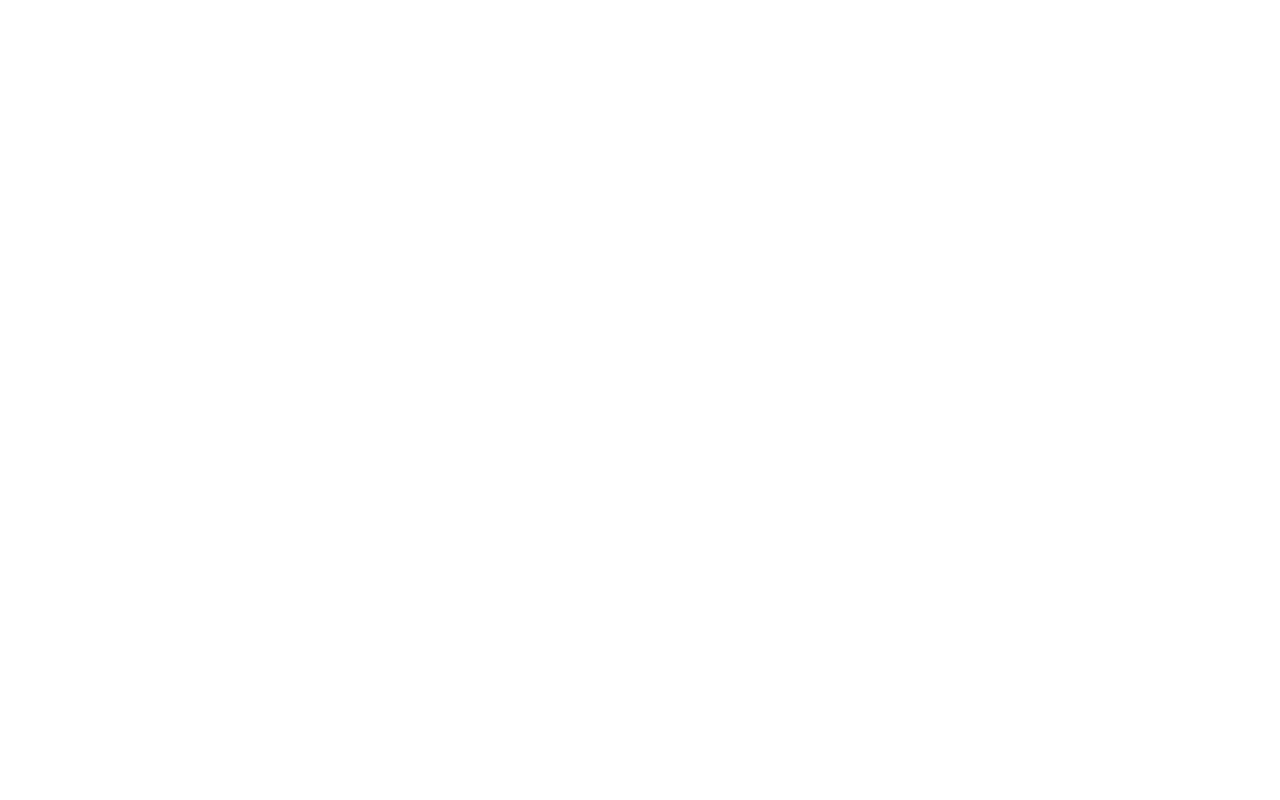
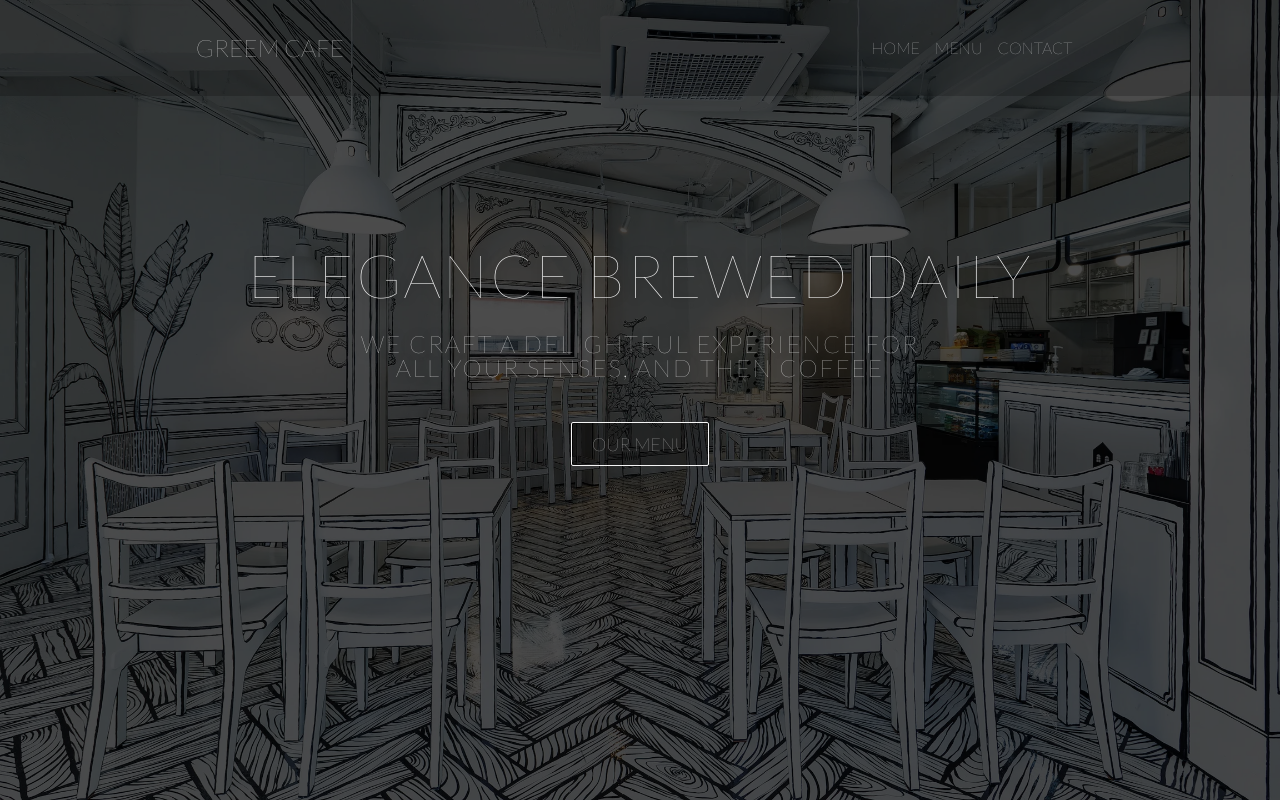
Before and after one commit to MauroLZ/restaurant, a website built with webpack: page dist/index.html in a window 1280 px wide. Built offline with nearby package versions, Linux system fonts and the light colour scheme.

Commit message:
- Added header and hero

```diff
--- a/src/index.js
+++ b/src/index.js
@@ -0,0 +1,20 @@
+// Importing modules
+import createHeader from "../src/modules/header.js";
+import createHero from "../src/modules/hero.js";
+
+// Creating the elements that will hold whatever the modules return
+const contentContainer = document.getElementById('content');
+const header = createHeader();
+const hero = createHero();
+
+// JavaScript code
+const overlayContainer = document.querySelector('.overlay-container');
+
+setTimeout(() => {
+    overlayContainer.style.backgroundImage = 'url("../assets/coffee_bg-2.jpeg")';
+}, 7000); // 7000 milliseconds = 7 seconds
+
+
+// Appending the elements to the content container
+contentContainer.appendChild(hero);
+contentContainer.prepend(header);
--- /dev/null
+++ b/src/modules/header.js
@@ -0,0 +1,36 @@
+// Header.js
+const createHeader = () => {
+    // Creating the header elements
+    const headerElement = document.createElement('header');
+    const logo = document.createElement('h1');
+    const menuNav = document.createElement('nav');
+    const menuList = document.createElement('ul');
+    // Creating the li elements for the menuList element
+    const home = document.createElement('li');
+    const menu = document.createElement('li');
+    const contact = document.createElement('li');
+
+
+    // Adding the necessary classes to the elements
+    menuNav.classList.add('menu-nav');
+    menuList.classList.add('menu-nav_links');
+
+    // Adding content to the elements
+    home.textContent = "Home";
+    menu.textContent = "Menu";
+    contact.textContent = "Contact";
+    logo.innerHTML = "Greem Cafe";
+
+
+    // Appending the elements to the header element
+    headerElement.appendChild(logo);
+    menuList.appendChild(home);
+    menuList.appendChild(menu);
+    menuList.appendChild(contact);
+    menuNav.appendChild(menuList);
+    headerElement.appendChild(menuNav);
+
+    return headerElement;
+};
+
+export default createHeader;
--- /dev/null
+++ b/src/modules/hero.js
@@ -0,0 +1,27 @@
+const createHero = () => {
+    // Creating the elements for the hero section
+    const hero = document.createElement('div');
+    const heroTextH1 = document.createElement('h1');
+    const heroTextH2 = document.createElement('h2');
+    const heroButton = document.createElement('button');
+
+    // Giving classes and ids to the elements
+    hero.classList.add('hero');
+    heroTextH1.classList.add('hero-text_h1');
+    heroTextH2.classList.add('hero-text_h2');
+    heroButton.classList.add('hero-button');
+
+    // Adding content to the elements
+    heroTextH1.textContent = "Elegance brewed daily";
+    heroTextH2.textContent = "We craft a delightful experience for all your senses, and then coffee";
+    heroButton.textContent = "Our Menu";
+
+    // Appending the elements to the hero section and the hero section to the content container
+    hero.appendChild(heroTextH1);
+    hero.appendChild(heroTextH2);
+    hero.appendChild(heroButton);
+
+    return hero;
+}
+
+export default createHero;
--- /dev/null
+++ b/src/styles/general.css
@@ -0,0 +1,34 @@
+:root {
+    --primary-black: #000000;
+    --primary-white: #f5f5f5;
+    --accent-gray: #CCCCCC;
+    --accent-brown: #8B4513;
+    --accent-gold: #b29657;
+    --accent-cream: #F5F5DC;
+    --hover-button-color: #A0522D;
+}
+
+body {
+    font-family: 'Lato', sans-serif;
+}
+
+.overlay-container {
+    position: relative;
+    background-image: url("../assets/coffee_bg.webp");
+    background-size: cover;
+    width: 100%;
+    height: 100vh; /* Adjust as needed */
+    background-position: center;
+    z-index: 2;
+}
+
+.overlay-container::before {
+    content: "";
+    position: absolute;
+    top: 0;
+    left: 0;
+    width: 100%;
+    height: 100%;
+    background-color: rgba(0, 0, 0, 0.7);
+    z-index: 1;
+}
--- /dev/null
+++ b/src/styles/header.css
@@ -0,0 +1,46 @@
+header {
+    background-color: rgba(0, 0, 0, 0.2);
+    color: #FFF;
+    text-align: center;
+    padding: 10px;
+    height: 12vh;
+    display: flex;
+    justify-content: flex-start;
+    align-items: center;
+    font-family: 'Lato', sans-serif;
+    position: relative;
+    z-index: 3;
+    text-transform: uppercase;
+}
+
+h1 {
+    font-size: 24px;
+    width: 100%;
+    font-weight: lighter;
+}
+
+.menu-nav {
+    display: flex;
+    align-items: center;
+    justify-content: flex-end;
+    width: 100%;
+    margin-right: 200px;
+}
+
+.menu-nav_links {
+    display: flex;
+    justify-content: space-around;
+    align-items: center;
+    width: 40%;
+    list-style: none;
+}
+
+.menu-nav_links li {
+    font-size: 16px;
+    font-weight: lighter;
+}
+
+.menu-nav_links li:hover {
+    color: var(--accent-gold);
+    cursor: pointer;
+}
--- /dev/null
+++ b/src/styles/hero.css
@@ -0,0 +1,58 @@
+.hero {
+    background-size: cover;
+    height: 88vh;
+    width: 100%;
+    position: relative;
+    display: flex;
+    flex-direction: column;
+    justify-content: center;
+    align-items: center;
+    color: var(--primary-white);
+    text-align: center;
+    font-family: 'Lato', sans-serif;
+    font-weight: 300;
+    font-size: 4rem;
+    letter-spacing: 2px;
+    text-transform: uppercase;
+    text-shadow: 0 0 10px rgba(0, 0, 0, 0.5);
+    gap: 1.7rem;
+    z-index: 3;
+}
+
+.hero-text {
+    font-size: 48px;
+}
+
+.hero-text_h1 {
+    font-size: 60px;
+    transform: translateY(-100px);
+    font-weight: lighter;
+}
+
+.hero-text_h2 {
+    font-size: 24px;
+    transform: translateY(-100px);
+    width: 45%;
+    font-weight: lighter;
+}
+
+.hero-button {
+    transform: translateY(-85px);
+    font-size: 18px;
+    font-weight: lighter;
+    font-family: 'Lato', sans-serif;
+    cursor: pointer;
+    border: 1px solid var(--primary-white); /* Use the deep brown color */
+    background-color: rgba(0, 0, 0, 0.3);
+    color: var(--primary-white); /* Use the deep brown color */
+    padding: 10px 20px;
+    border-radius: 2px;
+    transition: background-color 0.3s, color 0.3s, transform 0.3s;
+    text-transform: uppercase;
+}
+
+.hero-button:hover {
+    background-color: var(--accent-gold); /* Use the deep brown color */
+    color: var(--primary-white); /* White text on hover */
+    transform: translateY(-80px);
+}
--- /dev/null
+++ b/src/styles/reset.css
@@ -0,0 +1,41 @@
+html, body, div, span, applet, object, iframe,
+h1, h2, h3, h4, h5, h6, p, blockquote, pre,
+a, abbr, acronym, address, big, cite, code,
+del, dfn, em, img, ins, kbd, q, s, samp,
+small, strike, strong, sub, sup, tt, var,
+b, u, i, center,
+dl, dt, dd, ol, ul, li,
+fieldset, form, label, legend,
+table, caption, tbody, tfoot, thead, tr, th, td,
+article, aside, canvas, details, embed,
+figure, figcaption, footer, header, hgroup,
+menu, nav, output, ruby, section, summary,
+time, mark, audio, video {
+    margin: 0;
+    padding: 0;
+    border: 0;
+    vertical-align: baseline;
+}
+/* HTML5 display-role reset for older browsers */
+/*article, aside, details, figcaption, figure,*/
+/*footer, header, hgroup, menu, nav, section {*/
+/*    display: block;*/
+/*}*/
+body {
+    line-height: 1;
+}
+ol, ul {
+    list-style: none;
+}
+blockquote, q {
+    quotes: none;
+}
+blockquote:before, blockquote:after,
+q:before, q:after {
+    content: '';
+    content: none;
+}
+table {
+    border-collapse: collapse;
+    border-spacing: 0;
+}
```
Also changed, not shown: dist/index.html, dist/main.js (added), src/assets/coffee_bg.webp (added).
